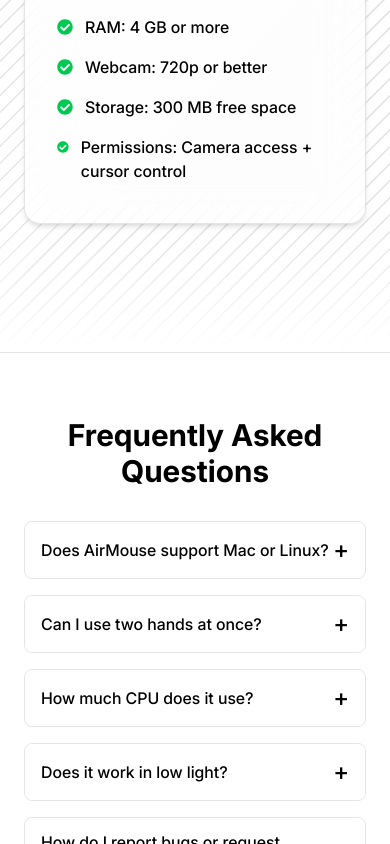
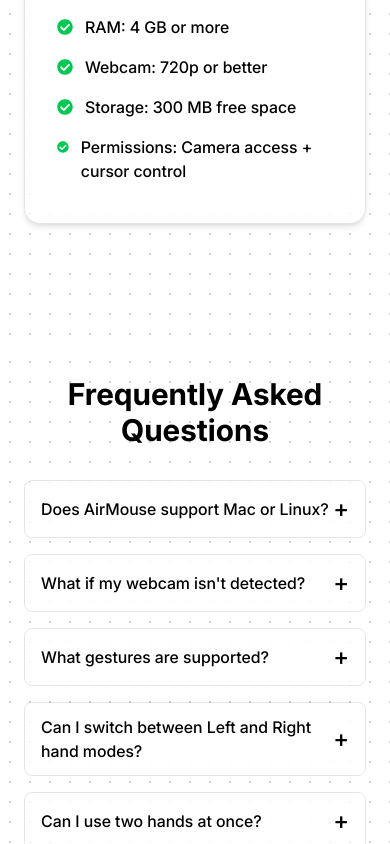
Before and after one commit to aryannaik225/AirMouse, a Next.js app in the folder airmouse/: page / in a window 390 px wide. Shown: the part 4506-5350 px from the top of the page. Built offline with nearby package versions, Linux system fonts and the light colour scheme.

Commit message:
FAQ section done

```diff
--- a/airmouse/src/components/DownloadAndRequirements.jsx
+++ b/airmouse/src/components/DownloadAndRequirements.jsx
@@ -9,6 +9,7 @@
 import React, { useRef } from 'react'
 import ShinyButton from './ui/ShinyButton'
 import { Button } from './ui/moving-border'
+import { cn } from '@/lib/utils'
 
 const DownloadAndRequirements = () => {
   const requirements = [
@@ -37,21 +38,21 @@
   return (
     <section className="relative py-32 px-6 sm:px-16 overflow-hidden">
       {/* Patterned Grid Background + Glow */}
-      <div className="absolute inset-0 -z-10 h-full w-full bg-white
-        bg-[repeating-linear-gradient(135deg,#e5e5e5_0px,#e5e5e5_1px,transparent_2px,transparent_12px)]">
+      <div
+        className={cn(
+          "absolute inset-0 z-0",
+          "[background-size:20px_20px]",
+          "[background-image:radial-gradient(#d4d4d4_1px,transparent_1px)]",
+        )}
+      />
 
       {/* Top Fade (white to transparent) */}
       <div className="absolute top-0 left-0 w-full h-32 bg-gradient-to-b from-white to-transparent pointer-events-none" />
 
       {/* Bottom Fade (transparent to white) */}
-        <div className="absolute bottom-0 left-0 w-full h-32 bg-gradient-to-t from-white to-transparent pointer-events-none" />
+      {/* <div className="absolute bottom-0 left-0 w-full h-32 bg-gradient-to-t from-white to-transparent pointer-events-none" /> */}
 
-        {/* Glow element */}
-        <div className="absolute top-0 left-1/2 transform -translate-x-1/2 w-[500px] h-[500px] bg-white/40 rounded-full blur-[120px] opacity-30" />
-      </div>
-
-
-
+      <div className="relative z-10">
         {/* Header */}
         <motion.div
           initial={{ opacity: 0, y: 40 }}
@@ -213,6 +214,7 @@
             </ul>
           </div>
         </motion.div>
+      </div>
     </section>
   )
 }
--- a/airmouse/src/components/FAQ.jsx
+++ b/airmouse/src/components/FAQ.jsx
@@ -1,40 +1,73 @@
 'use client'
 
 import React, { useState } from 'react'
+import { motion, AnimatePresence } from 'framer-motion'
+import { cn } from '@/lib/utils'
 
 const faqs = [
   {
     q: 'Does AirMouse support Mac or Linux?',
-    a: 'Currently only Windows 10/11 is supported.'
+    a: 'Currently only Windows 10/11 is supported. Will work on Mac/Linux in the future.',
+  },
+  {
+    q: "What if my webcam isn't detected?",
+    a: 'Make sure your webcam is connected and not being used by another app. Restarting the app or your PC can also help.',
+  },
+  {
+    q: 'What gestures are supported?',
+    a: 'AirMouse supports cursor movement, left/right click, drag, drawing mode, scroll, and volume control using hand gestures. You can find a complete User Guide with the downloaded app.',
+  },
+  {
+    q: "Can I switch between Left and Right hand modes?",
+    a: "Depending on which version you choose, Dominant hand controls the cursor, while the other hand is used for scroll and volume gestures.",
   },
   {
     q: 'Can I use two hands at once?',
-    a: 'Yes—dual-hand mode is supported for advanced gestures.'
+    a: 'Yes. You can move the cursor with your right hand while using scroll or volume gestures with your left.',
   },
   {
-    q: 'How much CPU does it use?',
-    a: '~5–10% on a modern dual-core CPU.'
+    q: 'Is it safe to run?',
+    a: "Yes! AirMouse runs entirely offline, doesn't collect data, and requires only webcam and input control access.",
   },
   {
     q: 'Does it work in low light?',
-    a: 'Better in well-lit environments, but low-light still functions.'
+    a: 'Better in well-lit environments, but low-light still functions.',
   },
   {
     q: 'How do I report bugs or request features?',
-    a: 'Open an issue on GitHub or use the feedback form below.'
-  }
+    a: 'Open an issue on GitHub or use the feedback form below.',
+  },
 ]
 
 const FAQ = () => {
   const [openIndex, setOpenIndex] = useState(null)
+
   return (
-    <section className="py-16 px-6 sm:px-16 bg-white border-t border-black/10">
+    <section className="relative w-screen pt-6 pb-16 px-6 sm:px-16 bg-white">
+      <div
+        className={cn(
+          "absolute inset-0 z-0",
+          "[background-size:20px_20px]",
+          "[background-image:radial-gradient(#d4d4d4_1px,transparent_1px)]",
+        )}
+      />
+
+      {/* Top Fade (white to transparent) */}
+      {/* <div className="absolute top-0 left-0 w-full h-32 bg-gradient-to-b from-white to-transparent pointer-events-none" /> */}
+
+      {/* Bottom Fade (transparent to white) */}
+      <div className="absolute bottom-0 left-0 w-full h-32 bg-gradient-to-t from-white to-transparent pointer-events-none" />
+
+      <div className="relative z-10">
         <div className="max-w-3xl mx-auto text-center mb-8">
           <h3 className="text-3xl inter-bold mb-2">Frequently Asked Questions</h3>
         </div>
         <div className="max-w-3xl mx-auto space-y-4">
           {faqs.map((f, i) => (
-          <div key={i} className="border border-black/10 rounded-lg overflow-hidden">
+            <div
+              key={i}
+              className="border border-black/10 rounded-lg overflow-hidden"
+            >
               <button
                 onClick={() => setOpenIndex(openIndex === i ? null : i)}
                 className="w-full text-left px-4 py-3 inter-medium flex justify-between items-center bg-white/60 backdrop-blur-xl"
@@ -42,13 +75,26 @@
                 <span>{f.q}</span>
                 <span className="text-2xl">{openIndex === i ? '−' : '+'}</span>
               </button>
+
+              {/* Animated Answer */}
+              <AnimatePresence initial={false}>
                 {openIndex === i && (
+                  <motion.div
+                    initial={{ height: 0, opacity: 0 }}
+                    animate={{ height: 'auto', opacity: 1 }}
+                    exit={{ height: 0, opacity: 0 }}
+                    transition={{ duration: 0.3, ease: 'easeInOut' }}
+                    className="overflow-hidden"
+                  >
                     <div className="px-4 py-3 bg-white">
                       <p className="text-black/70">{f.a}</p>
                     </div>
+                  </motion.div>
                 )}
+              </AnimatePresence>
             </div>
           ))}
+        </div>
       </div>
     </section>
   )
```
Lines whose indentation alone changed are shown as unchanged.
